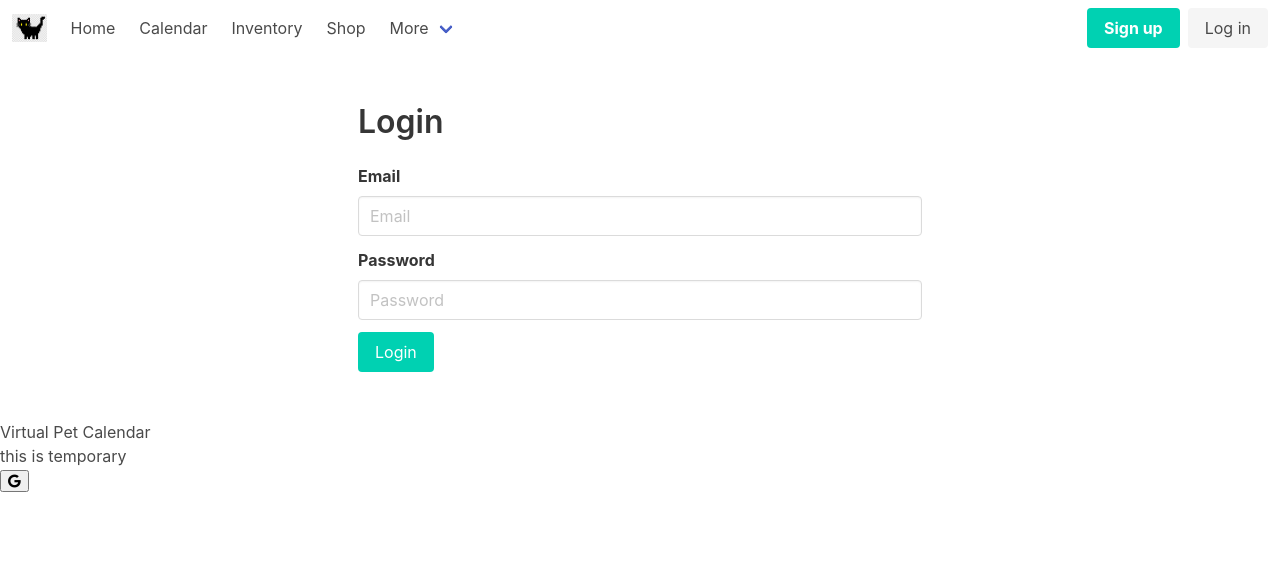
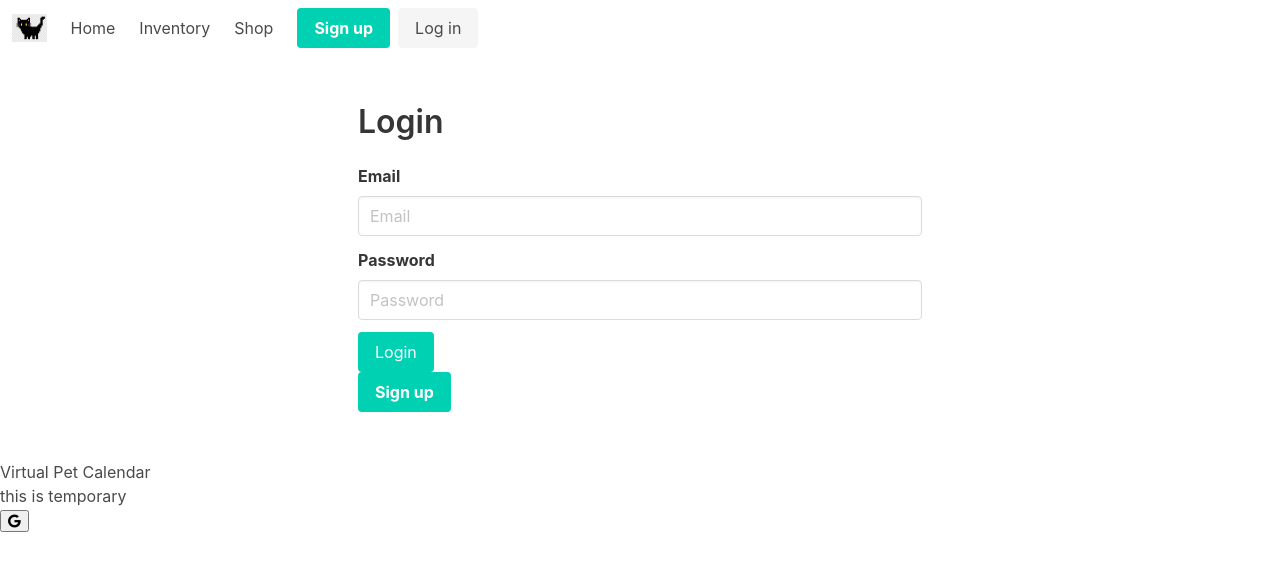
Before and after one commit to AnnaY6210/Virtual-Pet-Calendar, a Flask app: page /login in a window 1280 px wide. Shown: the top 571 px of the page. Run offline with Flask 3, Linux system fonts and the light colour scheme; some libraries are stand-ins or nearby versions.

Commit message:
fixing login and navbar, adding login redirect'

```diff
--- a/public/app.py
+++ b/public/app.py
@@ -12,7 +12,7 @@ app.secret_key = "password"
 default_app = initialize_app()
 db = firestore.client()
 config = {
-    "apiKey": "ADD API KEY HERE",
+    "apiKey": "AIzaSyD-gV3V7Gn1KAPrZSI64H2fDVz2xR4NkuM",
     "authDomain": "virtual-pet-calendar.firebaseapp.com",
     "databaseURL": "https://virtual-pet-calendar-default-rtdb.firebaseio.com",
     "storageBucket": "virtual-pet-calendar.appspot.com",
@@ -31,6 +31,8 @@ person = {"is_logged_in": False, "name": "", "email": "", "uid": ""}
 
 @app.route("/")
 def index():
+    if not session["person"]["is_logged_in"]:
+        return redirect(url_for("login"))
     if "credentials" not in session:
         return redirect(url_for("oauth2callback"))
     credentials = client.OAuth2Credentials.from_json(session["credentials"])
@@ -178,7 +180,6 @@ def login():
 
 # If someone clicks on login, they are redirected to /result
 @app.route("/result", methods=["POST", "GET"])
-@app.route("/result", methods=["POST", "GET"])
 def result():
     if request.method == "POST":  # Only if data has been posted
         result = request.form  # Get the data
@@ -195,6 +196,7 @@ def result():
                 # Get the name of the user
                 "name": db.child("users").child(user["localId"]).get().val()["name"],
             }
+
             # Redirect to welcome page
             return redirect(url_for("index"))
         except:
--- a/public/templates/login.html
+++ b/public/templates/login.html
@@ -35,6 +35,9 @@
             </div>
           </div>
         </form>
+        <a class="button is-primary" href="/signup">
+          <strong>Sign up</strong>
+        </a>
       </div>
     </div>
   </div>
--- a/public/templates/navbar.html
+++ b/public/templates/navbar.html
@@ -22,24 +22,10 @@
   <div id="navbarBasicExample" class="navbar-menu">
     <div class="navbar-start">
       <a class="navbar-item" href="/calendar"> Home </a>
-      <a class="navbar-item" href="/calendar"> Calendar </a>
 
       <a class="navbar-item" href="/inv"> Inventory </a>
 
       <a class="navbar-item" href="/shop"> Shop </a>
-
-      <div class="navbar-item has-dropdown is-hoverable">
-        <a class="navbar-link"> More </a>
-
-        <div class="navbar-dropdown">
-          <a class="navbar-item"> About </a>
-          <a class="navbar-item"> Jobs </a>
-          <a class="navbar-item"> Contact </a>
-          <hr class="navbar-divider" />
-          <a class="navbar-item"> Report an issue </a>
-        </div>
-      </div>
-    </div>
 
     <div class="navbar-end">
       <div class="navbar-item">
```
